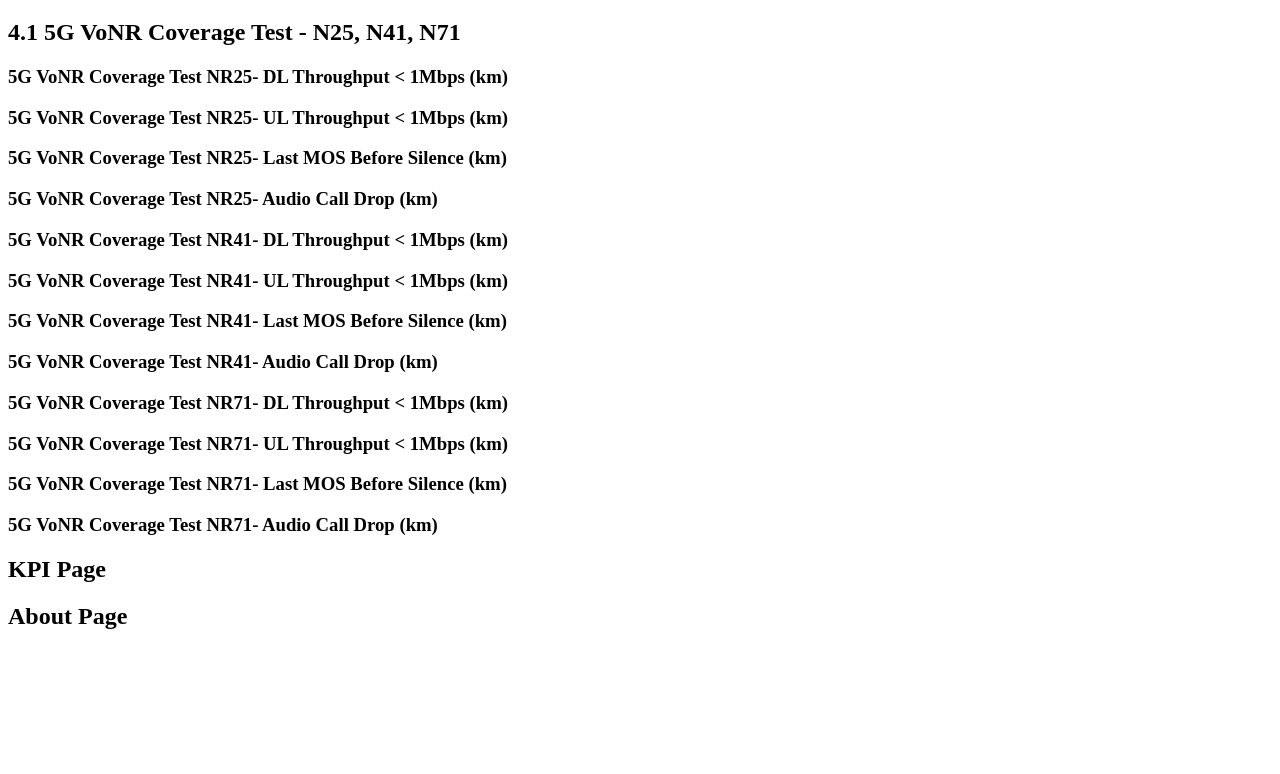
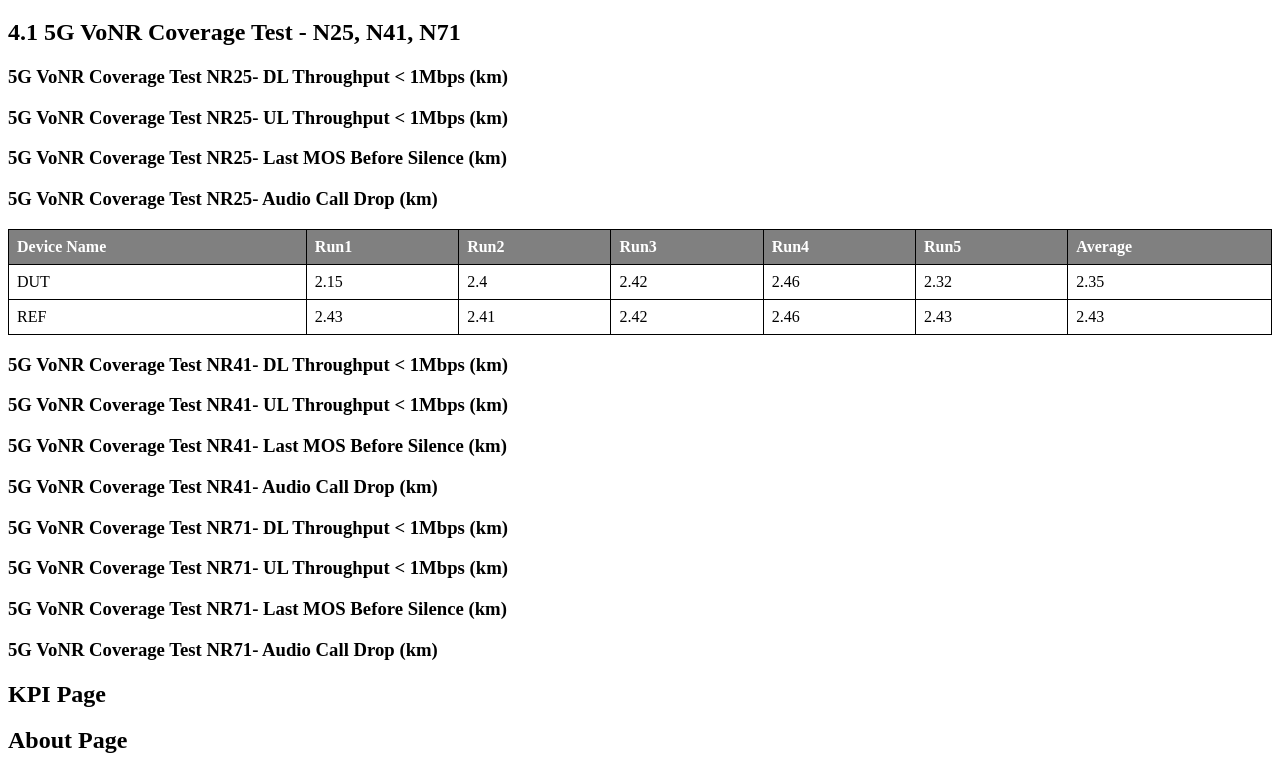
Before and after one commit to LiJieSu0/Fit4Launch_Report, a React (Create React App) app in the folder report-generator-app/: page / in a window 1280 px wide. Shown: the part 2061-2835 px from the top of the page. Before the commit the page ends 2711 px from the top, so only its background shows below. Built offline with nearby package versions, Linux system fonts and the light colour scheme.

Commit message:
add coverage test table component

```diff
--- a/report-generator-app/src/ReportDetails/CoveragePerformance/CoverageDetails.js
+++ b/report-generator-app/src/ReportDetails/CoveragePerformance/CoverageDetails.js
@@ -1,6 +1,11 @@
 import React from 'react';
+import CoverageTestTable from './CoverageTestTable';
 
 function CoverageDetails() {
+  const NR25_audio=[
+            { device: 'DUT', run1: 2.15, run2: 2.40, run3: 2.42, run4: 2.46, run5: 2.32, average: 2.35 },
+            { device: 'REF', run1: 2.43, run2: 2.41, run3: 2.42, run4: 2.46, run5: 2.43, average: 2.43 },
+        ];
   return (
     <div>
         <div className='page-content'>
@@ -22,6 +27,7 @@ function CoverageDetails() {
         <div className='page-content'>
         <h3>5G VoNR Coverage Test NR25- Audio Call Drop (km)</h3>
         {/* NR25 Audio table */}
+        <CoverageTestTable tableData={NR25_audio} />
         </div>
 
         {/* ------NR41 */}
--- /dev/null
+++ b/report-generator-app/src/ReportDetails/CoveragePerformance/CoverageTestTable.js
@@ -0,0 +1,36 @@
+import React from 'react';
+import '../../StyleScript/Restricted_Report_Style.css';
+
+const CoverageTestTable = ({ tableData }) => {
+
+    return (
+            <table className="device-info-table">
+                <thead>
+                    <tr>
+                        <th>Device Name</th>
+                        <th>Run1</th>
+                        <th>Run2</th>
+                        <th>Run3</th>
+                        <th>Run4</th>
+                        <th>Run5</th>
+                        <th>Average</th>
+                    </tr>
+                </thead>
+                <tbody>
+                    {tableData.map((row, index) => (
+                        <tr key={index}>
+                            <td>{row.device}</td>
+                            <td>{row.run1}</td>
+                            <td>{row.run2}</td>
+                            <td>{row.run3}</td>
+                            <td>{row.run4}</td>
+                            <td>{row.run5}</td>
+                            <td>{row.average}</td>
+                        </tr>
+                    ))}
+                </tbody>
+            </table>
+    );
+};
+
+export default CoverageTestTable;
--- a/report-generator-app/src/StyleScript/Restricted_Report_Style.css
+++ b/report-generator-app/src/StyleScript/Restricted_Report_Style.css
@@ -162,6 +162,16 @@
   color: rgb(255, 255, 255);
 }
 
+.red-background {
+  background-color: #FF0000;
+  color: #FFFFFF;
+}
+
+.green-background {
+  background-color: #2ab42a; /* Corresponds to --performance-pass */
+  color: #FFFFFF;
+}
+
 .performance-table {
   width: 100%;
   border-collapse: collapse;
```
